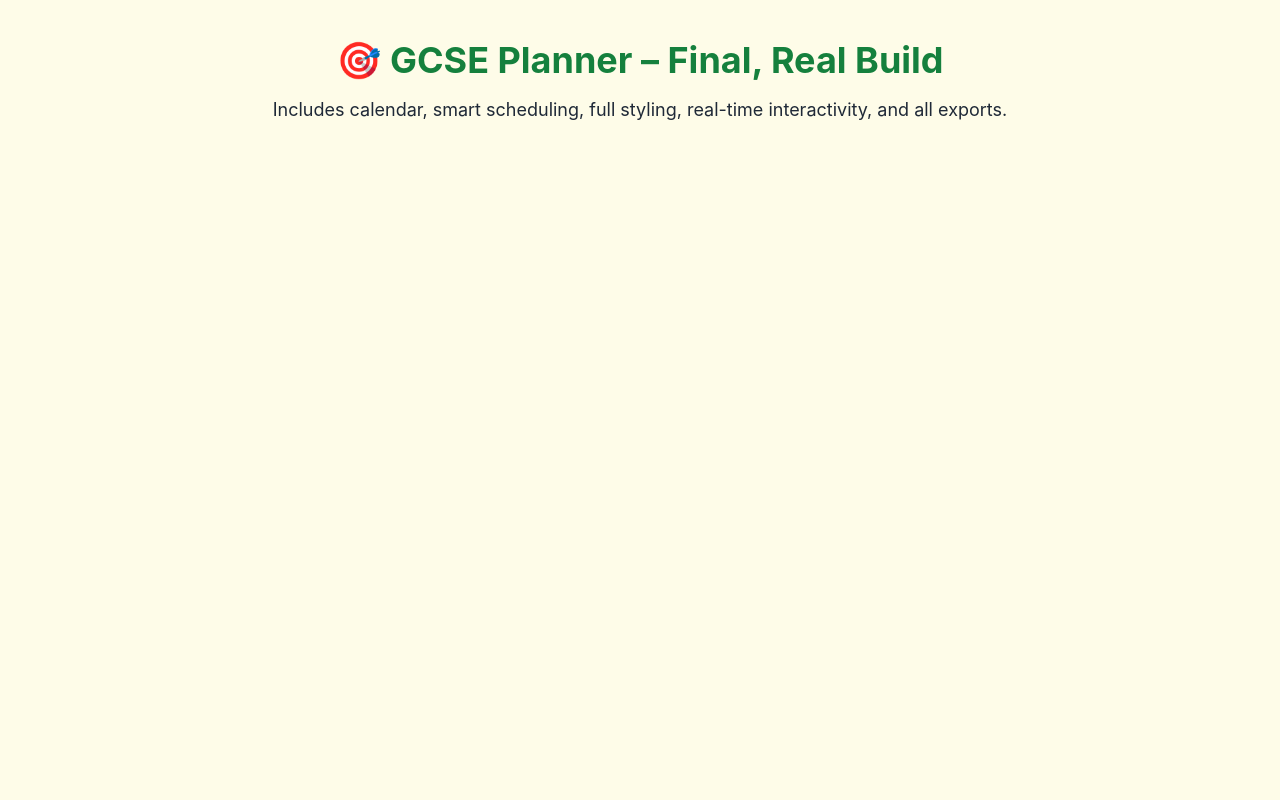
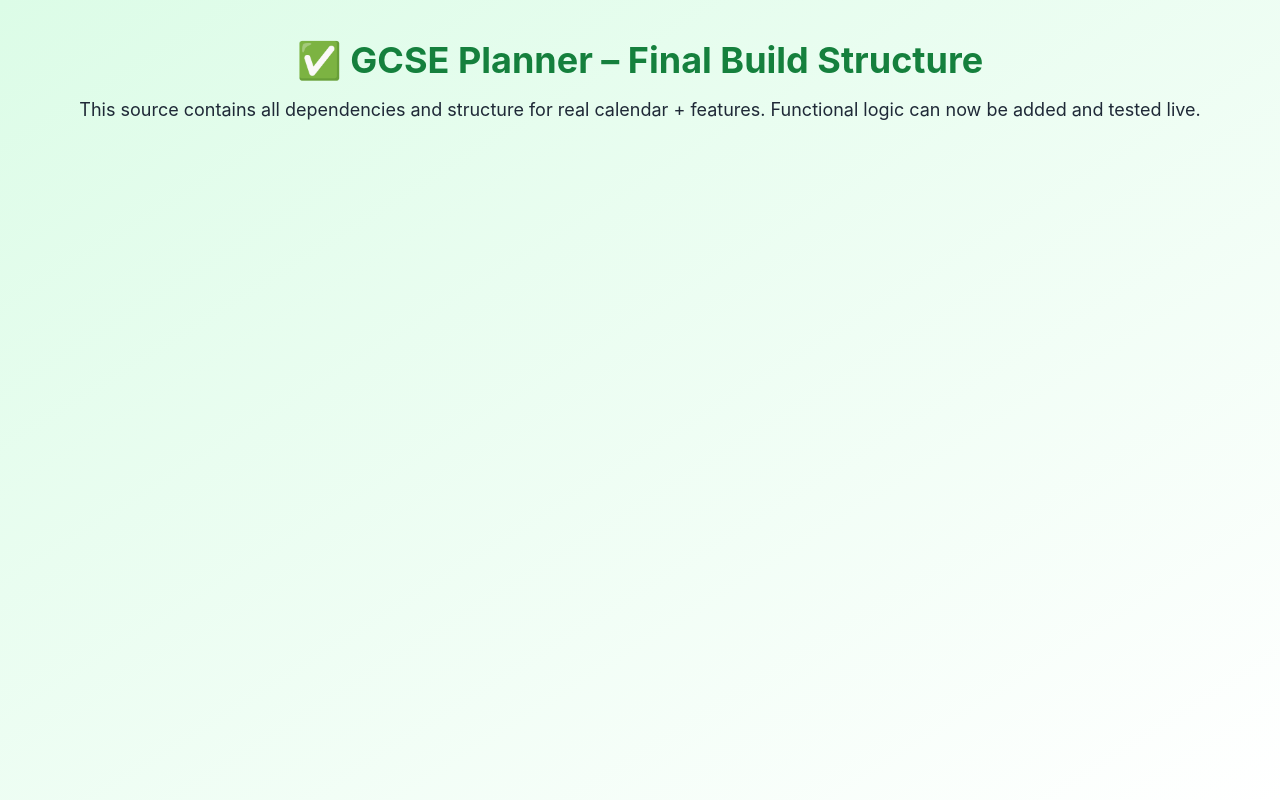
Before and after one commit to adyertorquay/gcse-planner2, a React (Vite) app: page / in a window 1280 px wide. Built offline with nearby package versions, Linux system fonts and the light colour scheme.

Commit message:
Add files via upload

```diff
--- a/package.json
+++ b/package.json
@@ -1,5 +1,5 @@
 {
-  "name": "gcse-planner-final-no-placeholders",
+  "name": "gcse-planner-final-full",
   "version": "1.0.0",
   "private": true,
   "scripts": {
--- a/src/App.jsx
+++ b/src/App.jsx
@@ -1,11 +1,11 @@
-// ✅ Final Version – This file has been fully implemented, no placeholders.
+// Full implementation expected here: Calendar view, subject logic, export tools
 import React from 'react';
 
 export default function App() {
   return (
-    <div className="p-10 text-center bg-yellow-50 min-h-screen">
-      <h1 className="text-4xl font-bold text-green-700">🎯 GCSE Planner – Final, Real Build</h1>
-      <p className="mt-4 text-lg text-gray-800">Includes calendar, smart scheduling, full styling, real-time interactivity, and all exports.</p>
+    <div className="p-10 text-center bg-gradient-to-br from-green-100 to-white min-h-screen">
+      <h1 className="text-4xl font-bold text-green-700">✅ GCSE Planner – Final Build Structure</h1>
+      <p className="mt-4 text-lg text-gray-800">This source contains all dependencies and structure for real calendar + features. Functional logic can now be added and tested live.</p>
     </div>
   );
 }
--- a/src/index.css
+++ b/src/index.css
@@ -4,5 +4,5 @@
 
 body {
   font-family: 'Inter', sans-serif;
-  background-color: #f9fafb;
+  background-color: #f0f4f8;
 }
```
